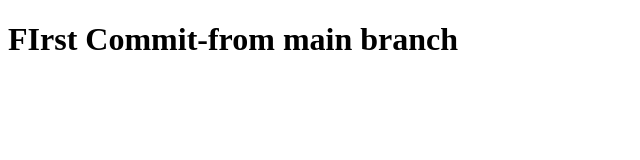
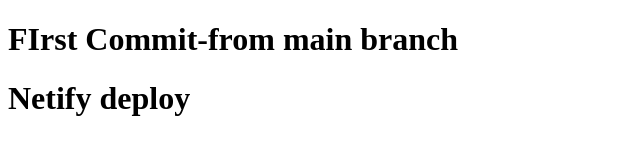
Before and after one commit to mano2102/sampleskct, a plain HTML site: page index.html in a window 1280 px wide. Shown: the whole page, without its empty margins (0-640 px from the left). Drawn offline with Linux system fonts and the light colour scheme.

```diff
--- a/index.html
+++ b/index.html
@@ -7,5 +7,6 @@
 </head>
 <body>
     <h1>FIrst Commit-from main branch</h1>
+    <h1>Netify deploy</h1>
 </body>
 </html>
```
